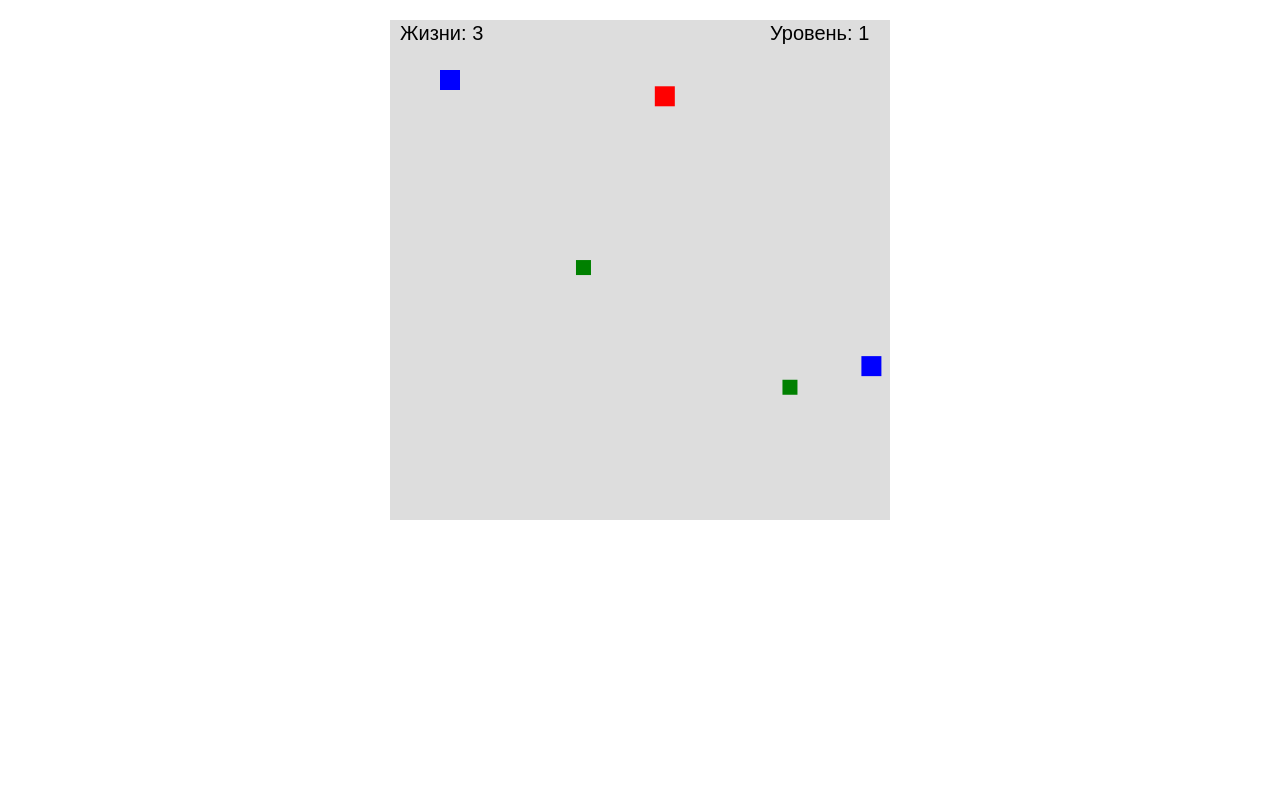
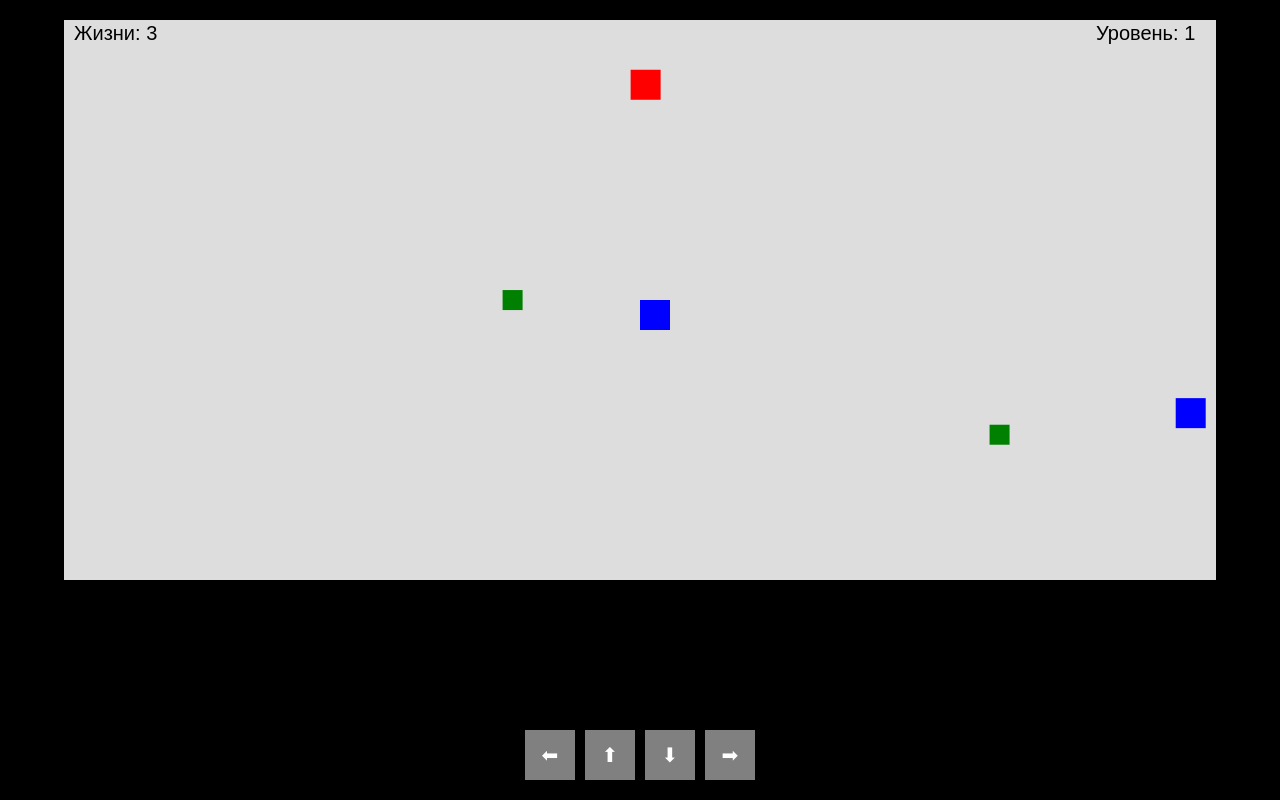
Before and after one commit to GloX00/my-game, a plain HTML site: page index.html in a window 1280 px wide. Both pictures are taken after a click on the button "Старт". Drawn offline with Linux system fonts and the light colour scheme.

Commit message:
Add files via upload

```diff
--- a/index.html
+++ b/index.html
@@ -3,18 +3,49 @@
 <head>
     <meta charset="UTF-8">
     <meta name="viewport" content="width=device-width, initial-scale=1.0">
-    <title>Игра с мобами</title>
+    <title>Игра с уровнями</title>
     <link rel="stylesheet" href="style.css">
+    <style>
+        body {
+            background-color: black;
+            color: white;
+            text-align: center;
+            font-family: Arial, sans-serif;
+        }
+        .controls {
+            position: fixed;
+            bottom: 20px;
+            left: 50%;
+            transform: translateX(-50%);
+            display: flex;
+            gap: 10px;
+        }
+        .control-button {
+            width: 50px;
+            height: 50px;
+            background-color: gray;
+            color: white;
+            border: none;
+            font-size: 20px;
+            cursor: pointer;
+        }
+    </style>
 </head>
 <body>
     <div class="menu" id="menu">
         <h1>Добро пожаловать в игру!</h1>
         <button onclick="startGame()">Старт</button>
     </div>
-    <canvas id="gameCanvas" width="500" height="500" class="hidden"></canvas>
+    <canvas id="gameCanvas" width="400" height="400" class="hidden"></canvas>
     <div class="menu hidden" id="gameOver">
-        <h2>Вы проиграли!</h2>
+        <h2>Игра окончена!</h2>
         <button onclick="restartGame()">Рестарт</button>
+    </div>
+    <div class="controls">
+        <button class="control-button" onclick="movePlayer('left')">⬅</button>
+        <button class="control-button" onclick="movePlayer('up')">⬆</button>
+        <button class="control-button" onclick="movePlayer('down')">⬇</button>
+        <button class="control-button" onclick="movePlayer('right')">➡</button>
     </div>
     <script src="script.js"></script>
 </body>
--- a/script.js
+++ b/script.js
@@ -8,8 +8,13 @@ winMenu.classList.add("menu", "hidden");
 winMenu.innerHTML = `<h2>Победа! Ну ты и лох 😂</h2><button onclick="restartGame()">Играть снова</button>`;
 document.body.appendChild(winMenu);
 
+// Масштабирование под телефон
+canvas.width = window.innerWidth * 0.9;
+canvas.height = window.innerHeight * 0.7;
+
 let player, bonuses, mobs, shields, level, isGameOver, lives;
 let keys = {};
+let touchActive = false;
 let touchX = null, touchY = null; // Координаты касания
 
 const MAX_LEVEL = 10;
@@ -24,7 +29,7 @@ function startGame() {
     lives = 3;
     isGameOver = false;
 
-    player = { x: 50, y: 50, size: 20, speed: 3, shield: false };
+    player = { x: canvas.width / 2, y: canvas.height / 2, size: 30, speed: 4, shield: false };
     bonuses = [];
     mobs = [];
     shields = [];
@@ -45,7 +50,7 @@ function generateBonuses() {
         bonuses.push({
             x: Math.random() * (canvas.width - 20),
             y: Math.random() * (canvas.height - 20),
-            size: 15
+            size: 20
         });
     }
 }
@@ -56,7 +61,7 @@ function generateMobs() {
         mobs.push({
             x: Math.random() * (canvas.width - 20),
             y: Math.random() * (canvas.height - 20),
-            size: 20,
+            size: 30,
             speedX: (Math.random() - 0.5) * 3,
             speedY: (Math.random() - 0.5) * 3
         });
@@ -69,7 +74,7 @@ function generateShields() {
         shields.push({
             x: Math.random() * (canvas.width - 20),
             y: Math.random() * (canvas.height - 20),
-            size: 20
+            size: 30
         });
     }
 }
@@ -90,10 +95,7 @@ function gameLoop() {
         ctx.fillStyle = "green";
         ctx.fillRect(bonus.x, bonus.y, bonus.size, bonus.size);
 
-        if (player.x < bonus.x + bonus.size &&
-            player.x + player.size > bonus.x &&
-            player.y < bonus.y + bonus.size &&
-            player.y + player.size > bonus.y) {
+        if (isColliding(player, bonus)) {
             bonuses.splice(index, 1);
         }
     });
@@ -103,10 +105,7 @@ function gameLoop() {
         ctx.fillStyle = "blue";
         ctx.fillRect(shield.x, shield.y, shield.size, shield.size);
 
-        if (player.x < shield.x + shield.size &&
-            player.x + player.size > shield.x &&
-            player.y < shield.y + shield.size &&
-            player.y + player.size > shield.y) {
+        if (isColliding(player, shield)) {
             player.shield = true;
             shields.splice(index, 1);
         }
@@ -124,11 +123,7 @@ function gameLoop() {
         ctx.fillRect(mob.x, mob.y, mob.size, mob.size);
 
         // Проверка столкновения с мобом
-        if (player.x < mob.x + mob.size &&
-            player.x + player.size > mob.x &&
-            player.y < mob.y + mob.size &&
-            player.y + player.size > mob.y) {
-
+        if (isColliding(player, mob)) {
             if (player.shield) {
                 player.shield = false;
             } else {
@@ -159,6 +154,16 @@ function gameLoop() {
     requestAnimationFrame(gameLoop);
 }
 
+// Проверка столкновения
+function isColliding(a, b) {
+    return (
+        a.x < b.x + b.size &&
+        a.x + a.size > b.x &&
+        a.y < b.y + b.size &&
+        a.y + a.size > b.y
+    );
+}
+
 // Рисуем жизни
 function drawLives() {
     ctx.fillStyle = "black";
@@ -173,19 +178,31 @@ function drawLevel() {
     ctx.fillText("Уровень: " + level, canvas.width - 120, 20);
 }
 
-// Двигаем игрока (добавлено касание)
+// Двигаем игрока (исправлено касание!)
 function movePlayer() {
-    if (keys["ArrowUp"] || (touchY !== null && touchY < player.y)) player.y -= player.speed;
-    if (keys["ArrowDown"] || (touchY !== null && touchY > player.y)) player.y += player.speed;
-    if (keys["ArrowLeft"] || (touchX !== null && touchX < player.x)) player.x -= player.speed;
-    if (keys["ArrowRight"] || (touchX !== null && touchX > player.x)) player.x += player.speed;
+    if (keys["ArrowUp"]) player.y -= player.speed;
+    if (keys["ArrowDown"]) player.y += player.speed;
+    if (keys["ArrowLeft"]) player.x -= player.speed;
+    if (keys["ArrowRight"]) player.x += player.speed;
+
+    if (touchActive && touchX !== null && touchY !== null) {
+        let dx = touchX - (player.x + player.size / 2);
+        let dy = touchY - (player.y + player.size / 2);
+        let length = Math.sqrt(dx * dx + dy * dy);
+
+        if (length > 10) {
+            player.x += (dx / length) * player.speed;
+            player.y += (dy / length) * player.speed;
+        }
+    }
 }
 
-// Функции касания
+// Функции касания (исправлено)
 canvas.addEventListener("touchstart", (event) => {
     const touch = event.touches[0];
     touchX = touch.clientX;
     touchY = touch.clientY;
+    touchActive = true;
 });
 
 canvas.addEventListener("touchmove", (event) => {
@@ -195,9 +212,12 @@ canvas.addEventListener("touchmove", (event) => {
 });
 
 canvas.addEventListener("touchend", () => {
-    touchX = null;
-    touchY = null;
+    touchActive = false;
 });
+
+// Функции клавиатуры
+document.addEventListener("keydown", (event) => keys[event.key] = true);
+document.addEventListener("keyup", (event) => keys[event.key] = false);
 
 function gameOver() {
     isGameOver = true;
@@ -205,13 +225,8 @@ function gameOver() {
     canvas.classList.add("hidden");
 }
 
-// Победа!
 function winGame() {
     isGameOver = true;
     winMenu.classList.remove("hidden");
     canvas.classList.add("hidden");
 }
-
-// Обработчики клавиш
-document.addEventListener("keydown", (event) => keys[event.key] = true);
-document.addEventListener("keyup", (event) => keys[event.key] = false);
```
